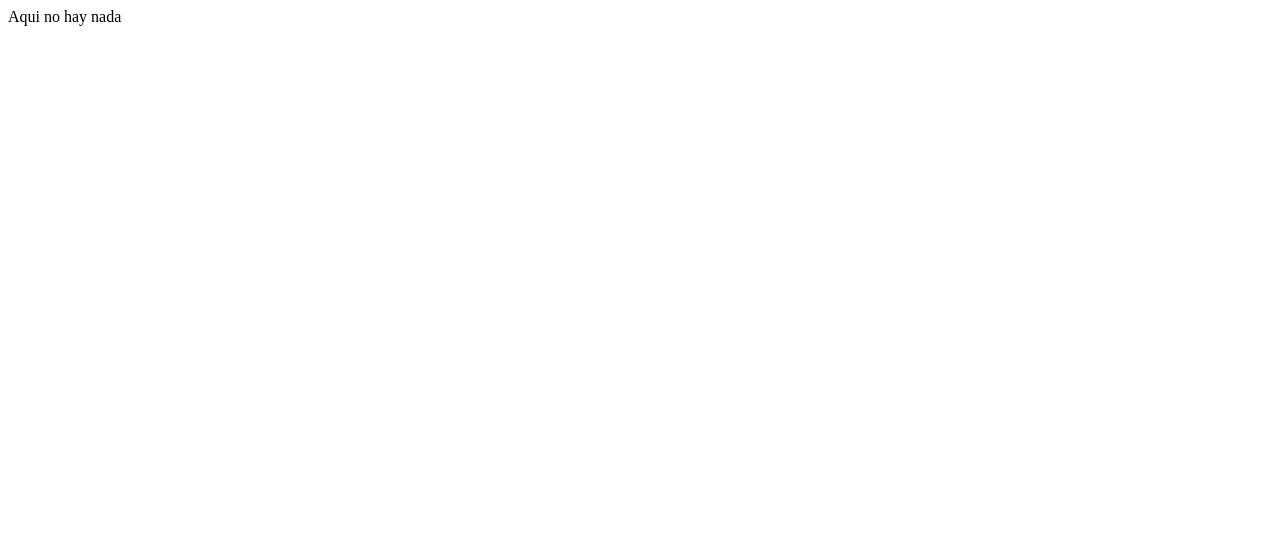
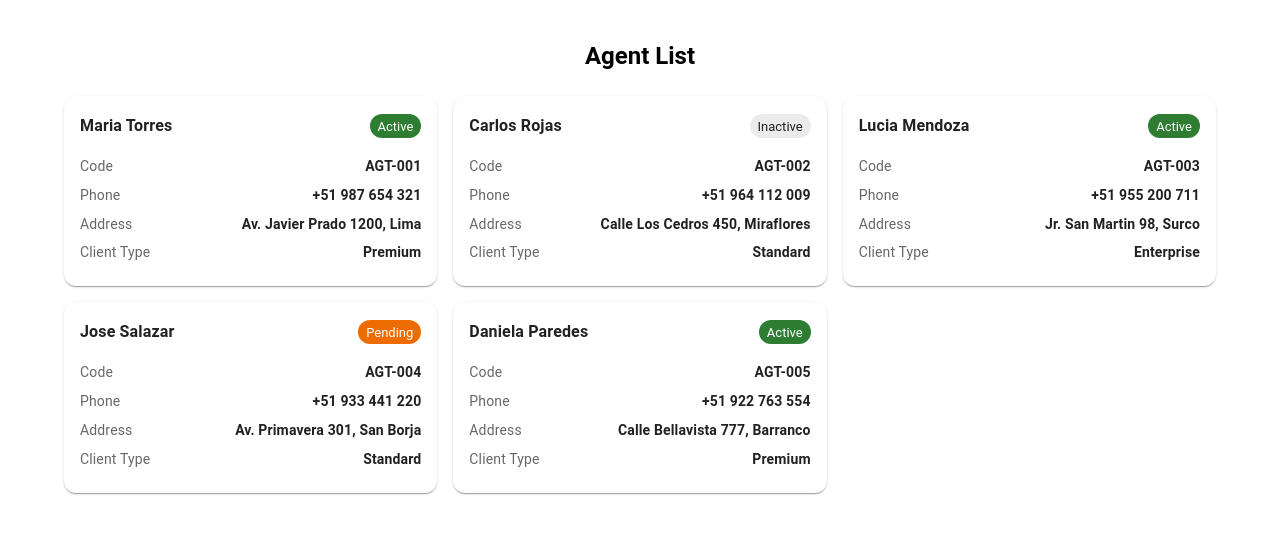
Before and after one commit to Neometal17/agendar_citas, a React (Vite) app: page /app/agentes in a window 1280 px wide. Shown: the top 534 px of the page. Built offline with nearby package versions, Linux system fonts and the light colour scheme.

Commit message:
Se agrega lista de agendas

```diff
--- a/src/App.jsx
+++ b/src/App.jsx
@@ -1,9 +1,12 @@
-import React from 'react'
 import { Container, Typography, Box, Button } from '@mui/material'
 import ResponsiveDatePicker from './components/ResponsiveDatePicker.jsx'
-import { Router, Route, Switch } from 'wouter'
+import FormAgent from './components/FormAgent.jsx'
+import ListAgent from './components/listAgent.tsx'
+import { Router, Route, Switch, useLocation } from 'wouter'
 
 export default function App() {
+  const [, setLocation] = useLocation()
+
   return (
     <Router>
       <Switch>
@@ -39,6 +42,7 @@ export default function App() {
                   variant="contained"
                   fullWidth
                   sx={{ borderRadius: "20px", py: 2 }}
+                  onClick={() => setLocation('/app/agendar/mayas')}
                 >
                   Mayas
                 </Button>
@@ -50,9 +54,26 @@ export default function App() {
                 >
                   Limpieza de muebles
                 </Button>
+
+                <Button
+                  variant="outlined"
+                  fullWidth
+                  sx={{ borderRadius: "20px", py: 2 }}
+                  onClick={() => setLocation('/app/agentes')}
+                >
+                  Lista de agentes
+                </Button>
               </Box>
             </Container>
           </Box>
+        </Route>
+
+        <Route path="/app/agentes">
+          <ListAgent />
+        </Route>
+
+        <Route path="/app/agendar/:typeAgent">
+                {(params) => <FormAgent />}
         </Route>
 
         <Route>
--- /dev/null
+++ b/src/components/FormAgent.jsx
@@ -0,0 +1,129 @@
+import React, { useState } from 'react'
+import {
+  Container,
+  Typography,
+  TextField,
+  Box,
+  Stack,
+  Button
+} from '@mui/material'
+import { useParams } from 'wouter'
+import ResponsiveDatePicker from '../components/ResponsiveDatePicker'
+
+export default function FormAgent() {
+  const { typeAgent } = useParams()
+
+  const [form, setForm] = useState({
+    nombre: '',
+    telefono: '',
+    direccion: '',
+    fecha: null
+  })
+
+  const handleChange = (field) => (event) => {
+    setForm({
+      ...form,
+      [field]: event.target.value
+    })
+  }
+
+  // 👇 Esto depende de cómo implementaste tu DatePicker
+  const handleDateChange = (newDate) => {
+    setForm({
+      ...form,
+      fecha: newDate
+    })
+  }
+
+  const handleSubmit = async () => {
+    const payload = {
+      ...form,
+      tipoAgente: typeAgent
+    }
+
+    console.log('Enviando:', payload)
+
+    try {
+      const response = await fetch('http://localhost:8080/api/agendar', {
+        method: 'POST',
+        headers: {
+          'Content-Type': 'application/json'
+        },
+        body: JSON.stringify(payload)
+      })
+
+      if (!response.ok) {
+        throw new Error('Error en la petición')
+      }
+
+      const data = await response.json()
+      console.log('Respuesta:', data)
+
+      alert('Formulario enviado correctamente')
+    } catch (error) {
+      console.error(error)
+      alert('Error al enviar el formulario')
+    }
+  }
+
+  return (
+    <Container maxWidth="sm">
+      <Box
+        sx={{
+          mt: 4,
+          mb: 4,
+          display: 'flex',
+          flexDirection: 'column',
+          gap: 3
+        }}
+      >
+        {/* Título */}
+        <Typography variant="h5" textAlign="center" fontWeight="bold">
+          Formulario - {typeAgent}
+        </Typography>
+
+        {/* Inputs */}
+        <Stack spacing={2}>
+          <TextField
+            label="Nombre"
+            fullWidth
+            value={form.nombre}
+            onChange={handleChange('nombre')}
+          />
+
+          <TextField
+            label="Número telefónico"
+            fullWidth
+            type="tel"
+            value={form.telefono}
+            onChange={handleChange('telefono')}
+          />
+
+          <TextField
+            label="Dirección"
+            fullWidth
+            multiline
+            rows={3}
+            value={form.direccion}
+            onChange={handleChange('direccion')}
+          />
+        </Stack>
+
+        {/* Date Picker */}
+        <Box>
+          <ResponsiveDatePicker onChange={handleDateChange} />
+        </Box>
+
+        {/* Botón */}
+        <Button
+          variant="contained"
+          fullWidth
+          sx={{ borderRadius: '20px', py: 1.5 }}
+          onClick={handleSubmit}
+        >
+          Enviar
+        </Button>
+      </Box>
+    </Container>
+  )
+}
--- /dev/null
+++ b/src/components/listAgent.tsx
@@ -0,0 +1,70 @@
+import { Box, Card, CardContent, Chip, Container, Grid, Stack, Typography } from '@mui/material'
+import agents from '../data/agents.json'
+
+type Agent = {
+  code: string
+  name: string
+  phone: string
+  address: string
+  status: string
+  clientType: string
+}
+
+const statusColor: Record<string, 'success' | 'default' | 'warning' | 'error'> = {
+  active: 'success',
+  inactive: 'default',
+  pending: 'warning',
+}
+
+function InfoRow({ label, value }: { label: string; value: string }) {
+  return (
+    <Stack direction="row" justifyContent="space-between" spacing={2}>
+      <Typography variant="body2" color="text.secondary">
+        {label}
+      </Typography>
+      <Typography variant="body2" fontWeight={600} textAlign="right">
+        {value}
+      </Typography>
+    </Stack>
+  )
+}
+
+export default function ListAgent() {
+  const items = agents as Agent[]
+
+  return (
+    <Container maxWidth="lg" sx={{ py: { xs: 2, sm: 4 } }}>
+      <Typography variant="h5" fontWeight={700} textAlign={{ xs: 'left', sm: 'center' }} mb={3}>
+        Agent List
+      </Typography>
+
+      <Grid container spacing={2}>
+        {items.map((agent) => (
+          <Grid key={agent.code} item xs={12} sm={6} md={4}>
+            <Card sx={{ height: '100%', borderRadius: 3 }}>
+              <CardContent>
+                <Stack direction="row" justifyContent="space-between" alignItems="center" mb={2}>
+                  <Typography variant="subtitle1" fontWeight={700}>
+                    {agent.name}
+                  </Typography>
+                  <Chip
+                    size="small"
+                    label={agent.status}
+                    color={statusColor[agent.status.toLowerCase()] ?? 'error'}
+                  />
+                </Stack>
+
+                <Box sx={{ display: 'grid', gap: 1.1 }}>
+                  <InfoRow label="Code" value={agent.code} />
+                  <InfoRow label="Phone" value={agent.phone} />
+                  <InfoRow label="Address" value={agent.address} />
+                  <InfoRow label="Client Type" value={agent.clientType} />
+                </Box>
+              </CardContent>
+            </Card>
+          </Grid>
+        ))}
+      </Grid>
+    </Container>
+  )
+}
--- /dev/null
+++ b/src/data/agents.json
@@ -0,0 +1,42 @@
+[
+  {
+    "code": "AGT-001",
+    "name": "Maria Torres",
+    "phone": "+51 987 654 321",
+    "address": "Av. Javier Prado 1200, Lima",
+    "status": "Active",
+    "clientType": "Premium"
+  },
+  {
+    "code": "AGT-002",
+    "name": "Carlos Rojas",
+    "phone": "+51 964 112 009",
+    "address": "Calle Los Cedros 450, Miraflores",
+    "status": "Inactive",
+    "clientType": "Standard"
+  },
+  {
+    "code": "AGT-003",
+    "name": "Lucia Mendoza",
+    "phone": "+51 955 200 711",
+    "address": "Jr. San Martin 98, Surco",
+    "status": "Active",
+    "clientType": "Enterprise"
+  },
+  {
+    "code": "AGT-004",
+    "name": "Jose Salazar",
+    "phone": "+51 933 441 220",
+    "address": "Av. Primavera 301, San Borja",
+    "status": "Pending",
+    "clientType": "Standard"
+  },
+  {
+    "code": "AGT-005",
+    "name": "Daniela Paredes",
+    "phone": "+51 922 763 554",
+    "address": "Calle Bellavista 777, Barranco",
+    "status": "Active",
+    "clientType": "Premium"
+  }
+]
```
